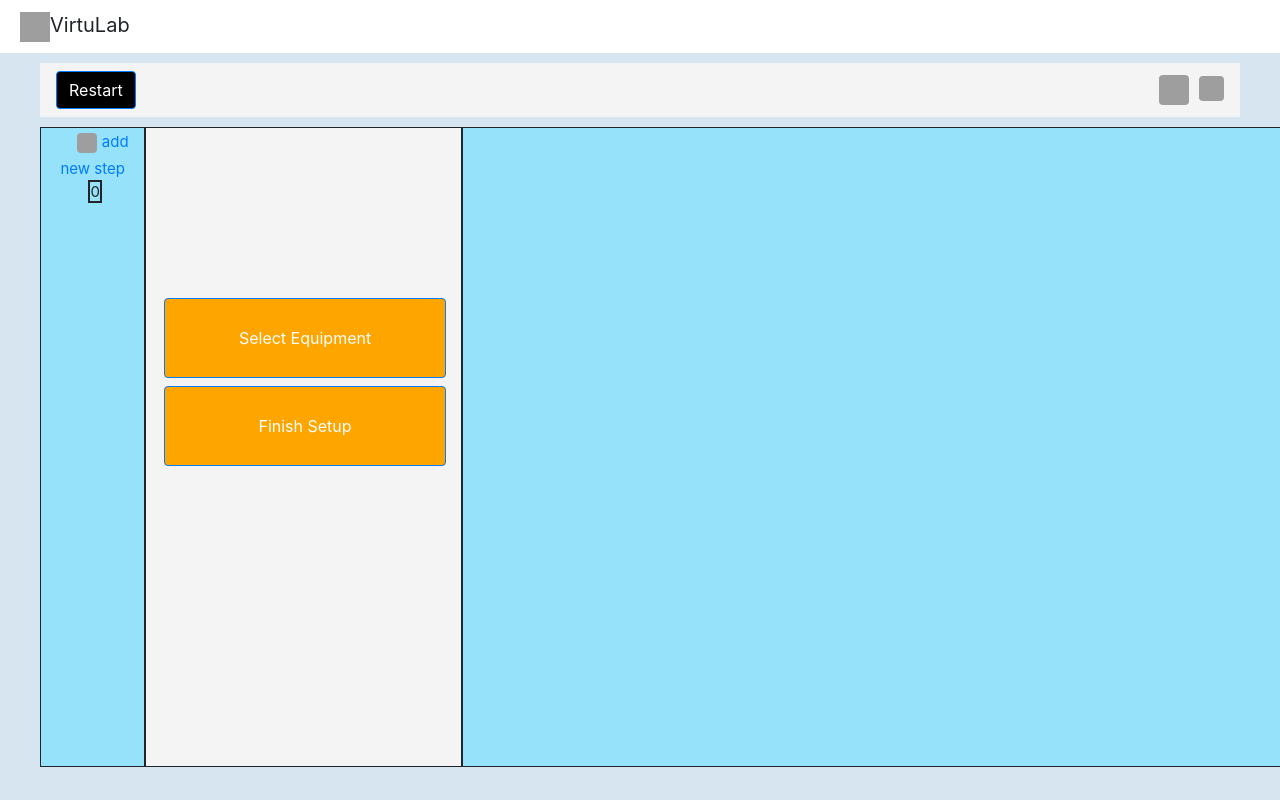
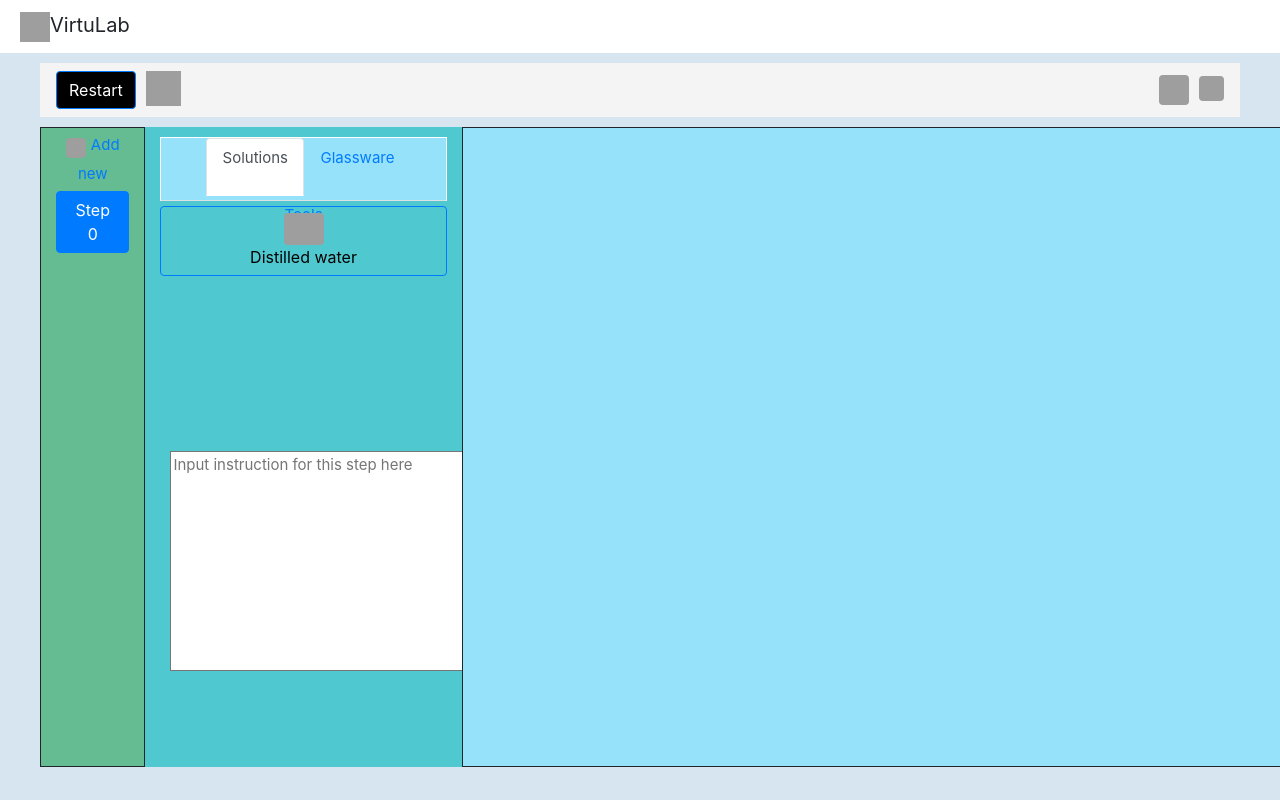
Before and after one commit to weiggwp/VirtuLab, a React (Create React App) app in the folder frontend/: page /create_lab in a window 1280 px wide. Shown: the top 800 px of the page. Built offline with nearby package versions, Linux system fonts and the light colour scheme; grey boxes are pictures that could not be loaded.

Commit message:
trouble with keep toggle button active

```diff
--- a/frontend/package.json
+++ b/frontend/package.json
@@ -12,6 +12,7 @@
     "react-dom": "^16.11.0",
     "react-icons": "^3.8.0",
     "react-minimal-pie-chart": "^5.0.2",
+    "react-native": "^0.61.4",
     "react-scripts": "3.2.0"
   },
   "engines": {
--- a/frontend/src/components/Slides.jsx
+++ b/frontend/src/components/Slides.jsx
@@ -4,6 +4,10 @@ import '../stylesheets/slides.css';
 import Container from "react-bootstrap/Container";
 import Row from "react-bootstrap/Row";
 import Col from "react-bootstrap/Col";
+import Button from "react-bootstrap/Button";
+import ButtonToolbar from "react-bootstrap/ButtonToolbar";
+import ToggleButtonGroup from "react-bootstrap/ToggleButtonGroup";
+import ToggleButton from "react-bootstrap/ToggleButton";
 
 
 class Slides extends React.Component {
@@ -36,26 +40,38 @@ class Slides extends React.Component {
 
 const ParentComponent = props => (
     //<div style={{height:"5vh",display:"inline",overflowX:"scroll"}}>
-    <div>
+    <div >
+        {/*tyle={{overflowY:"scroll"}}>*/}
         <div>
             <a href="#" onClick={props.addChild}>
                 <Image  className="add" src="https://secure.webtoolhub.com/static/resources/icons/set114/28bdd2bd.png" rounded />
-                add new step
+                Add new
             </a>
         </div>
 
-        <Container>
+        {/*<Container style={{overflowY:"scroll",height:"100%"}}>*/}
             {/*<Row style={{overflowX:"scroll",height:"7vh",marginTop:"5px"}}>*/}
             {/*    <div id="children-pane" style={{width:"35vh",marginTop:"5px"}}>*/}
-            {props.children}
+        <div   >
+
+            {/*<ButtonToolbar>*/}
+                <ToggleButtonGroup vertical className={"Btn-Blue-BG"} type="radio" name="options" >
+                    {/*<ToggleButton value={1} className={"Btn-Blue-BG togglebutton btn-info"}>{"Step 1"}</ToggleButton>*/}
+                    {/*<ToggleButton value={2} className={"Btn-Blue-BG togglebutton btn-info"}>{"Step 2"}</ToggleButton>*/}
+
+                    {props.children}
+
+                </ToggleButtonGroup>
+            {/*</ButtonToolbar>*/}
+        </div>
                 {/*</div>*/}
             {/*</Row>*/}
-        </Container>
+        {/*</Container>*/}
 
     </div>
     // </div>
 );
 
-const ChildComponent = props => <Row className={"slideCard child"}>{props.number}</Row>;
+const ChildComponent = props => <ToggleButton value={props.number} className={"Btn-Blue-BG togglebutton "}>{"Step "+props.number}</ToggleButton>;
 
 export {Slides};
--- a/frontend/src/components/create_lab.jsx
+++ b/frontend/src/components/create_lab.jsx
@@ -4,7 +4,7 @@ import icon from "../Images/v.jpg";
 import '../stylesheets/banner.css';
 import '../stylesheets/student_lab.css';
 import '../stylesheets/create_lab.css';
-import {Button, Col, Container, Image,  Nav, Navbar, Row} from "react-bootstrap";
+import {Button, Col, Container, FormGroup, Image, Nav, Navbar, Row,InputGroup,FormControl,Card} from "react-bootstrap";
 import Redirect from "react-router-dom/es/Redirect";
 import {Link} from "react-router-dom";
 import {Instruction} from "./instruction";
@@ -13,14 +13,17 @@ import {Slides} from "./Slides";
 
 import {EquipmentList} from "./EquipmentList";
 
+
+
 class create_lab extends React.Component {
     constructor(props) {
         super(props);
         this.state = {
             redirectHome: false,
-            selectEquipment: false,
-            doSetup:false,
-            restart:false
+            // selectEquipment: false,
+            // doSetup:false,
+            restart:false,
+            instruction:""
 
         };
     }
@@ -29,40 +32,40 @@ class create_lab extends React.Component {
             redirectHome: true
         })
     }
-    clickSelectEquipment = () => {
-        this.setState({
-            selectEquipment: true
-        })
-    }
-    finishSelectEquipment = () => {
-        this.setState({
-            selectEquipment: false
-        })
-    }
-    clickSetup = () => {
-        this.setState({
-            doSetup: true
-        })
-    }
-    finishSetup = () => {
-        this.setState({
-            doSetup: false
-        })
-    }
-    ifSelectingEquipment()
-    {
-        return this.state.selectEquipment && !this.state.doSetup
-    }
-    ifSettingup()
-    {
-        return this.state.doSetup && !this.state.selectEquipment
-    }
+    // clickSelectEquipment = () => {
+    //     this.setState({
+    //         selectEquipment: true
+    //     })
+    // }
+    // finishSelectEquipment = () => {
+    //     this.setState({
+    //         selectEquipment: false
+    //     })
+    // }
+    // clickSetup = () => {
+    //     this.setState({
+    //         doSetup: true
+    //     })
+    // }
+    // finishSetup = () => {
+    //     this.setState({
+    //         doSetup: false
+    //     })
+    // }
+    // ifSelectingEquipment()
+    // {
+    //     return this.state.selectEquipment && !this.state.doSetup
+    // }
+    // ifSettingup()
+    // {
+    //     return this.state.doSetup && !this.state.selectEquipment
+    // }
 
     setRestart = () => {
         this.setState({
-            restart: true,
-            selectEquipment:false,
-            doSetup:false
+            restart: true,      //should probably just be restarting a single step
+            // selectEquipment:false,
+            // doSetup:false
         })
     }
 
@@ -93,47 +96,43 @@ class create_lab extends React.Component {
             </div>
             )
     }
+    handleFieldChange = (e, field) => {
+        this.setState({ [field]: e.target.value });
+    };
+    instructions()
+    {
+        return(
+            <div style={{padding: 10,width: '20rem',height:'30vh'}}>
+
+                <textarea
+                    style={{resize:"none",height:"100%",width:"100%",borderStyle:"solid",borderWidth:1,color:"black"}}
+                    placeholder="Input instruction for this step here"
+                    onChange={(e) => this.handleFieldChange(e, 'instruction')}
+                    value={this.state.instruction}
+                />
+
+            </div>
+
+        )
+    }
 
     options()
     {
-        if(!this.ifSelectingEquipment() && !this.ifSettingup())
-        {
-            //two buttons
-            return(
-            <div style={{ paddingTop:170,paddingLeft:3}}>
-                <Button onClick={this.clickSelectEquipment} style={{ backgroundColor: 'orange',color:"white",height:"10vh"}} block bsSize="large" >
-                    Select Equipment
-                </Button>
-                <Button onClick={this.clickSetup} style={{ backgroundColor: 'orange',color:"white",height:"10vh"}} block bsSize="large" >
-                    Finish Setup
-                </Button>
-            </div>
-            )
-        }
-        if(this.ifSelectingEquipment())
-        {
 
-        //title="Solutions"
             return(
                 <div>
 
                     <EquipmentList/>
+                    {/*<Instruction/>*/}
+                    {this.instructions()}
                 </div>
 
             )
 
-        }
-        if(this.ifSettingup())
-        {
-            return(
-                <Instruction/>
-            )
-
-        }
     }
     toolbar()
     {
-        if(this.ifSelectingEquipment())
+     //   if(this.ifSelectingEquipment())
         {
             return (
                 <Navbar style={{marginLeft: 40, marginRight: 40, marginTop: 10, marginBottom: 10}}
@@ -143,7 +142,7 @@ class create_lab extends React.Component {
                         <Link to="/create_lab">
                             <Button onClick={this.setRestart} style={{backgroundColor: "black"}}>Restart</Button>
                         </Link>
-                        <Image onClick={this.finishSelectEquipment} className={"buttons"} src={"https://icon-library.net/images/finished-icon/finished-icon-21.jpg"} />
+                        {/*<Image onClick={this.finishSelectEquipment} className={"buttons"} src={"https://icon-library.net/images/finished-icon/finished-icon-21.jpg"} />*/}
 
                         <Image className={"buttons"} src={"https://cdn3.iconfinder.com/data/icons/objects/512/Bin-512.png"} />
 
@@ -164,7 +163,7 @@ class create_lab extends React.Component {
                 </Navbar>
             )
         }
-        else {
+        /*else {
             return (
                 <Navbar style={{marginLeft: 40, marginRight: 40, marginTop: 10, marginBottom: 10}}
                         className={"justify-content-between bar"}>
@@ -189,7 +188,7 @@ class create_lab extends React.Component {
 
                 </Navbar>
             )
-        }
+        }*/
     }
     render(){
 
@@ -202,11 +201,11 @@ class create_lab extends React.Component {
                 {this.toolbar()}
                 <Container fluid className={"contain"} style={{cursor: 'initial'}}>
                     <Row >
-                        <Col style={{justifyContent:'center',alignItems:"center",height: '80vh'}}  lg={{span:1}} className={"darkerBack"}>
+                        <Col style={{justifyContent:'center',alignItems:"center",height: '80vh',overflowY:"scroll",backgroundColor:"#65bc93"}}  lg={{span:1}} className={"darkerBack"}>
                             {this.slides()}
                         </Col>
 
-                        <Col style={{justifyContent:'center',alignItems:"center",height: '80vh'}}  lg={{span:3}} className={"backcolor"}>
+                        <Col style={{justifyContent:'center',alignItems:"center",height: '80vh',backgroundColor:"#50c8cf"}}  lg={{span:3}} >
                             {/*<Instruction/>*/}
                             {this.options()}
                         </Col>
--- a/frontend/src/stylesheets/slides.css
+++ b/frontend/src/stylesheets/slides.css
@@ -3,7 +3,7 @@
     width:20px;
     height:20px;
 
-    margin:5px 5px 5px 20px;
+    margin:10px 5px 5px 0px;
     alignment:left;
 /*last one is left,first one is top*/
 
@@ -12,9 +12,12 @@
 {
     border-width:2px;
     border-style:solid;
-    width:4vh;
+    width:7vh;
     height:7vh;
-    margin:0px 0px 0px 5px;
+    margin:5px 0px 0px 0px;
+    text-align: center;
+    font-size:10px;
+
 
 }
 .child
@@ -24,3 +27,20 @@
 
 
 }
+
+.Btn-Blue-BG.focus,.Btn-Blue-BG:focus  {
+    background-color: #1e276d !important;
+}
+.Btn-Blue-BG.active, .Btn-Blue-BG:active {
+    background-color: #1e276d !important;
+}
+
+.btn-info.focus, .btn-info:focus {
+    box-shadow: 0 0 0 0.2rem rgb(0, 0, 0);
+}
+
+.togglebutton
+{
+    margin-top:5px;
+    margin-bottom: 5px;
+}
```
Also changed, not shown: 1 other file (tests, documents, lock files or other folders).
